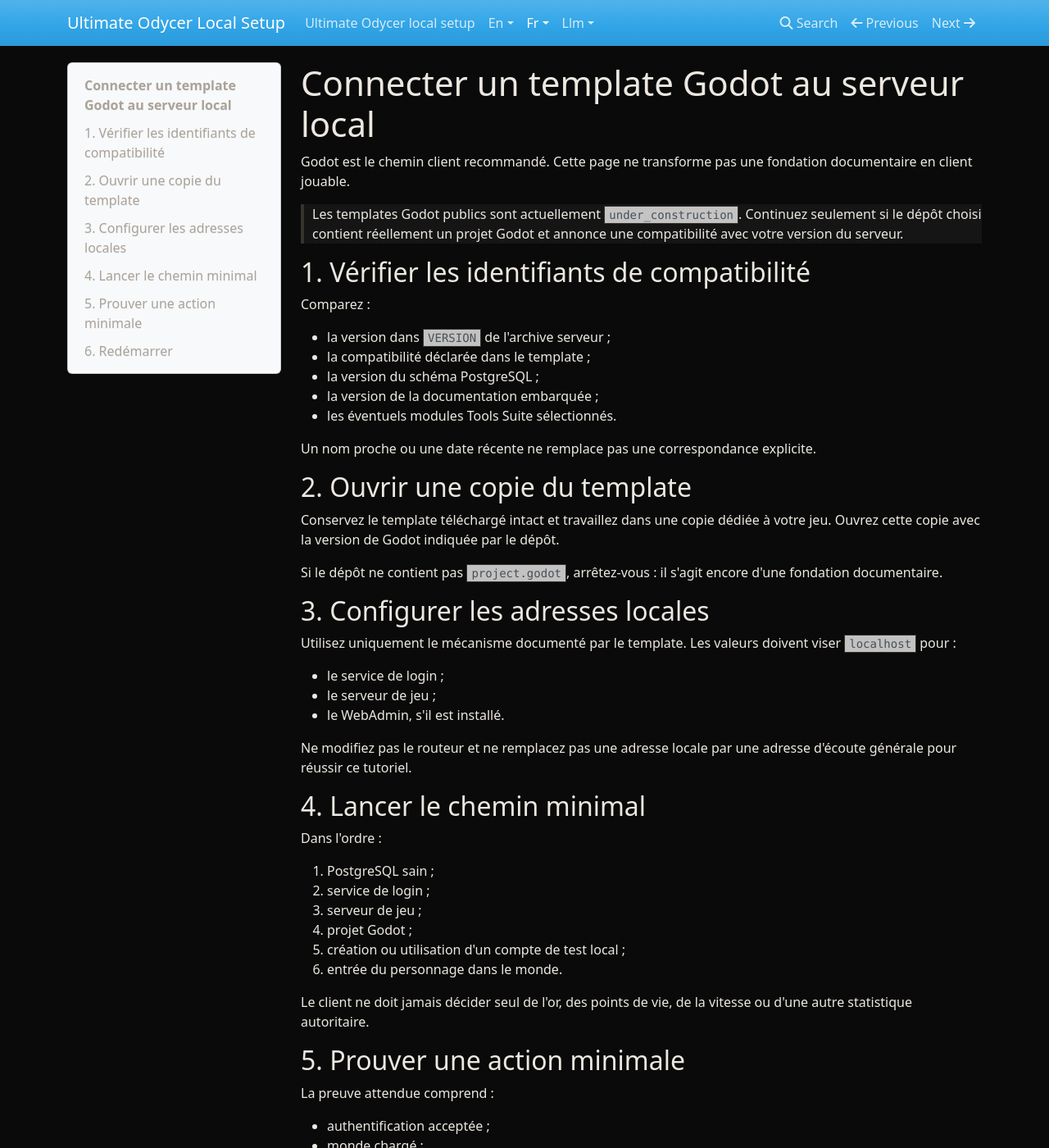
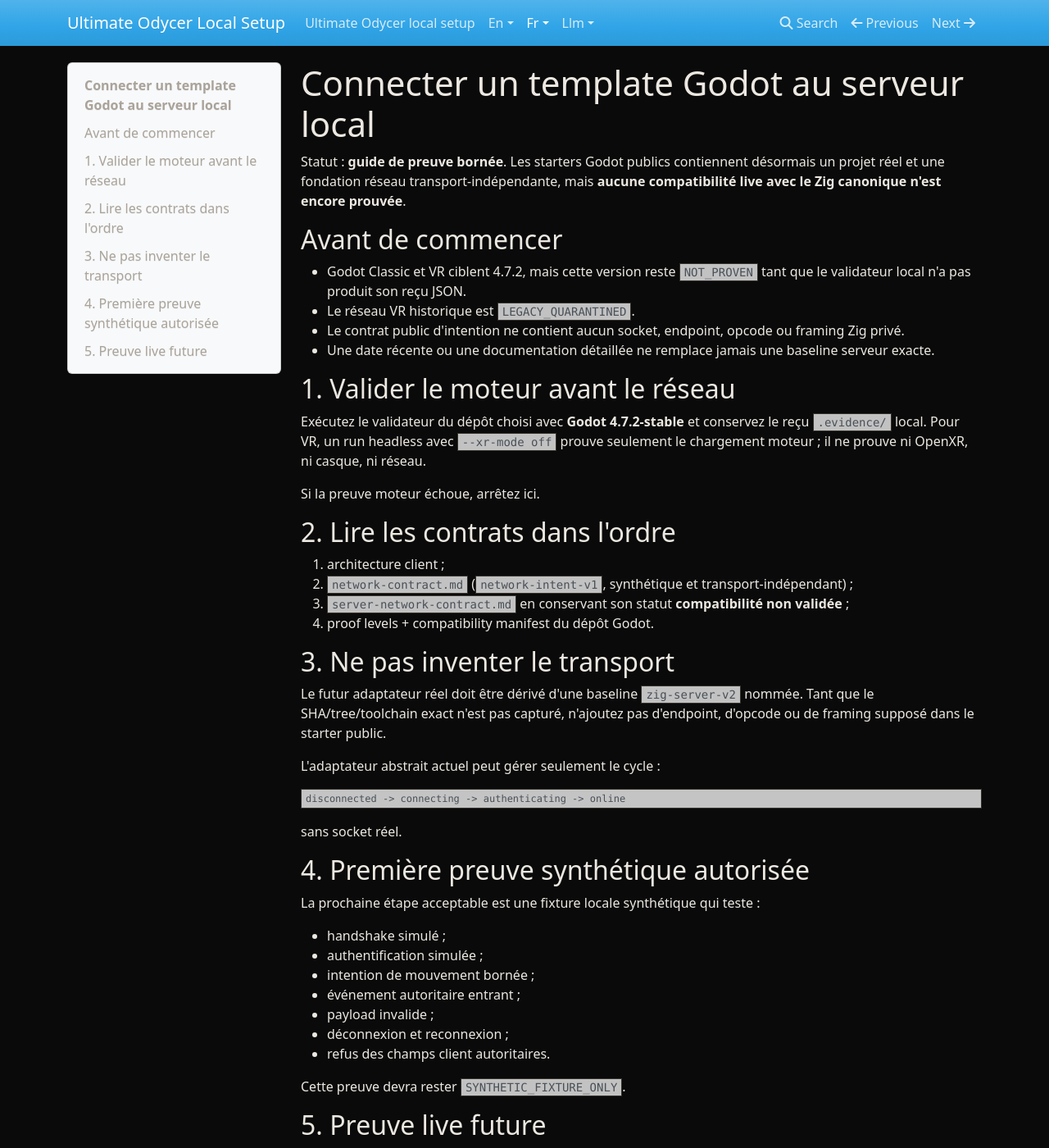
Before and after one commit to zedarvates/ultimate-odycer-docs, an MkDocs documentation site: the page built from docs/fr/how-to/connect-godot-template.md, in a window 1280 px wide and 1400 px high. Shown: the whole window at 82% size. Built offline with MkDocs 1.6.1, drawn with Linux system fonts in a browser that asks for light colours; some of the changed text lies outside the part shown.

Commit message:
docs: align Godot connection guide with current proof gates

````diff
--- a/docs/fr/how-to/connect-godot-template.md
+++ b/docs/fr/how-to/connect-godot-template.md
@@ -1,74 +1,63 @@
 # Connecter un template Godot au serveur local
 
-Godot est le chemin client recommandé. Cette page ne transforme pas une
-fondation documentaire en client jouable.
+Statut : **guide de preuve bornée**. Les starters Godot publics contiennent désormais un projet réel et une fondation réseau transport-indépendante, mais **aucune compatibilité live avec le Zig canonique n'est encore prouvée**.
 
-> Les templates Godot publics sont actuellement `under_construction`. Continuez
-> seulement si le dépôt choisi contient réellement un projet Godot et annonce
-> une compatibilité avec votre version du serveur.
+## Avant de commencer
 
-## 1. Vérifier les identifiants de compatibilité
+- Godot Classic et VR ciblent 4.7.2, mais cette version reste `NOT_PROVEN` tant que le validateur local n'a pas produit son reçu JSON.
+- Le réseau VR historique est `LEGACY_QUARANTINED`.
+- Le contrat public d'intention ne contient aucun socket, endpoint, opcode ou framing Zig privé.
+- Une date récente ou une documentation détaillée ne remplace jamais une baseline serveur exacte.
 
-Comparez :
+## 1. Valider le moteur avant le réseau
 
-- la version dans `VERSION` de l'archive serveur ;
-- la compatibilité déclarée dans le template ;
-- la version du schéma PostgreSQL ;
-- la version de la documentation embarquée ;
-- les éventuels modules Tools Suite sélectionnés.
+Exécutez le validateur du dépôt choisi avec **Godot 4.7.2-stable** et conservez le reçu `.evidence/` local. Pour VR, un run headless avec `--xr-mode off` prouve seulement le chargement moteur ; il ne prouve ni OpenXR, ni casque, ni réseau.
 
-Un nom proche ou une date récente ne remplace pas une correspondance explicite.
+Si la preuve moteur échoue, arrêtez ici.
 
-## 2. Ouvrir une copie du template
+## 2. Lire les contrats dans l'ordre
 
-Conservez le template téléchargé intact et travaillez dans une copie dédiée à
-votre jeu. Ouvrez cette copie avec la version de Godot indiquée par le dépôt.
+1. architecture client ;
+2. `network-contract.md` (`network-intent-v1`, synthétique et transport-indépendant) ;
+3. `server-network-contract.md` en conservant son statut **compatibilité non validée** ;
+4. proof levels + compatibility manifest du dépôt Godot.
 
-Si le dépôt ne contient pas `project.godot`, arrêtez-vous : il s'agit encore
-d'une fondation documentaire.
+## 3. Ne pas inventer le transport
 
-## 3. Configurer les adresses locales
+Le futur adaptateur réel doit être dérivé d'une baseline `zig-server-v2` nommée. Tant que le SHA/tree/toolchain exact n'est pas capturé, n'ajoutez pas d'endpoint, d'opcode ou de framing supposé dans le starter public.
 
-Utilisez uniquement le mécanisme documenté par le template. Les valeurs doivent
-viser `localhost` pour :
+L'adaptateur abstrait actuel peut gérer seulement le cycle :
 
-- le service de login ;
-- le serveur de jeu ;
-- le WebAdmin, s'il est installé.
+```text
+disconnected -> connecting -> authenticating -> online
+```
 
-Ne modifiez pas le routeur et ne remplacez pas une adresse locale par une
-adresse d'écoute générale pour réussir ce tutoriel.
+sans socket réel.
 
-## 4. Lancer le chemin minimal
+## 4. Première preuve synthétique autorisée
 
-Dans l'ordre :
+La prochaine étape acceptable est une fixture locale synthétique qui teste :
 
-1. PostgreSQL sain ;
-2. service de login ;
-3. serveur de jeu ;
-4. projet Godot ;
-5. création ou utilisation d'un compte de test local ;
-6. entrée du personnage dans le monde.
+- handshake simulé ;
+- authentification simulée ;
+- intention de mouvement bornée ;
+- événement autoritaire entrant ;
+- payload invalide ;
+- déconnexion et reconnexion ;
+- refus des champs client autoritaires.
 
-Le client ne doit jamais décider seul de l'or, des points de vie, de la vitesse
-ou d'une autre statistique autoritaire.
+Cette preuve devra rester `SYNTHETIC_FIXTURE_ONLY`.
 
-## 5. Prouver une action minimale
+## 5. Preuve live future
 
-La preuve attendue comprend :
+`REAL_SERVER_E2E` exigera :
 
-- authentification acceptée ;
-- monde chargé ;
-- avatar de test visible ;
-- une action minimale autorisée, par exemple un déplacement ;
-- aucune erreur fatale dans les journaux client et serveur.
+- révision client exacte ;
+- SHA/tree/toolchain Zig exacts ;
+- auth + handoff + spawn ;
+- mouvement autoritaire ;
+- reconnexion ;
+- tests négatifs ;
+- logs/artefacts nommés.
 
-Un écran de menu, une scène statique ou un mock réseau ne suffit pas.
-
-## 6. Redémarrer
-
-Arrêtez proprement le client et les services, puis relancez-les. Vérifiez que la
-configuration et les données de test attendues persistent dans PostgreSQL.
-
-Passez ensuite à la
-[liste d'acceptation](../reference/local-setup-acceptance-checklist.md).
+Un menu, une scène statique, un mock ou un run Godot headless ne suffit pas.
````
